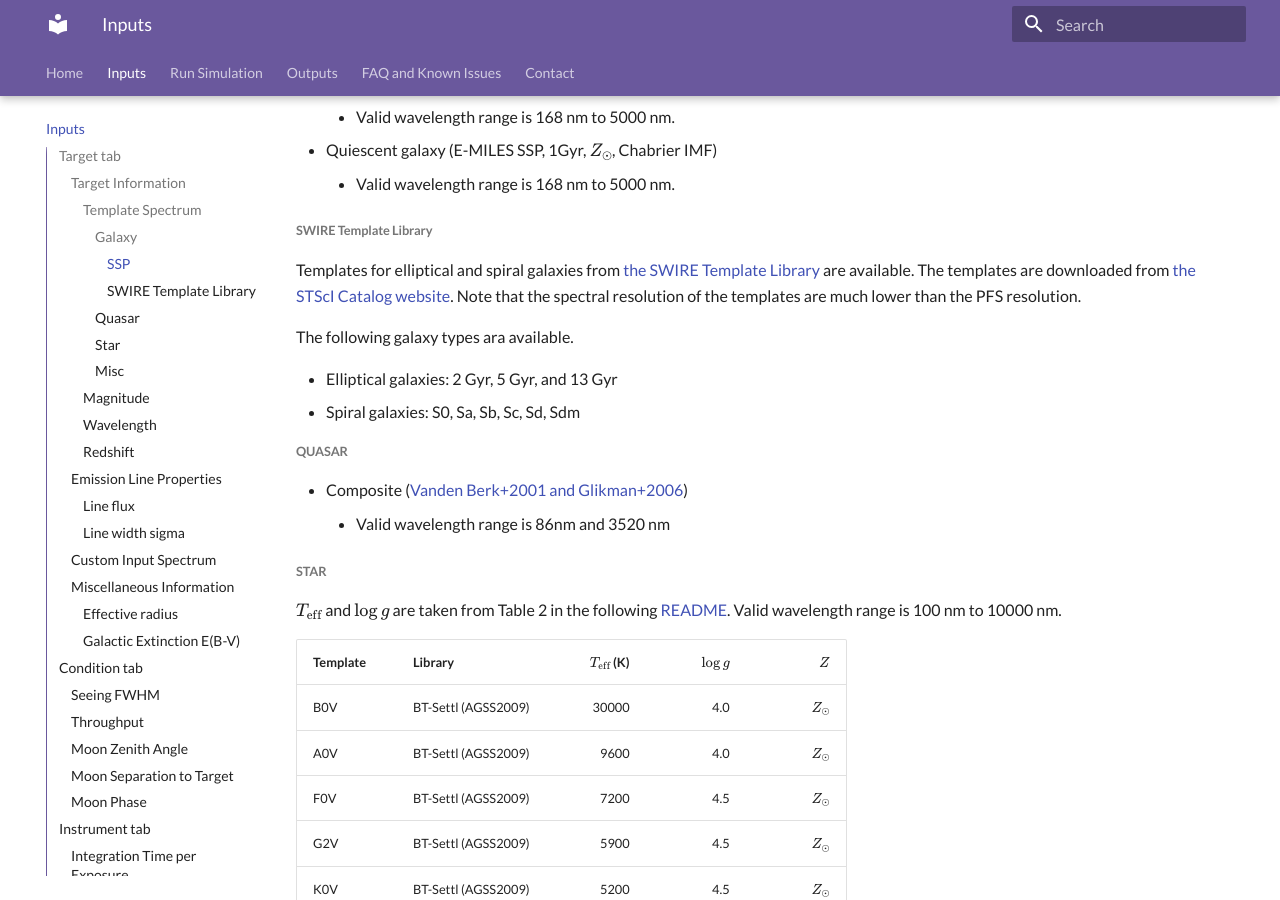
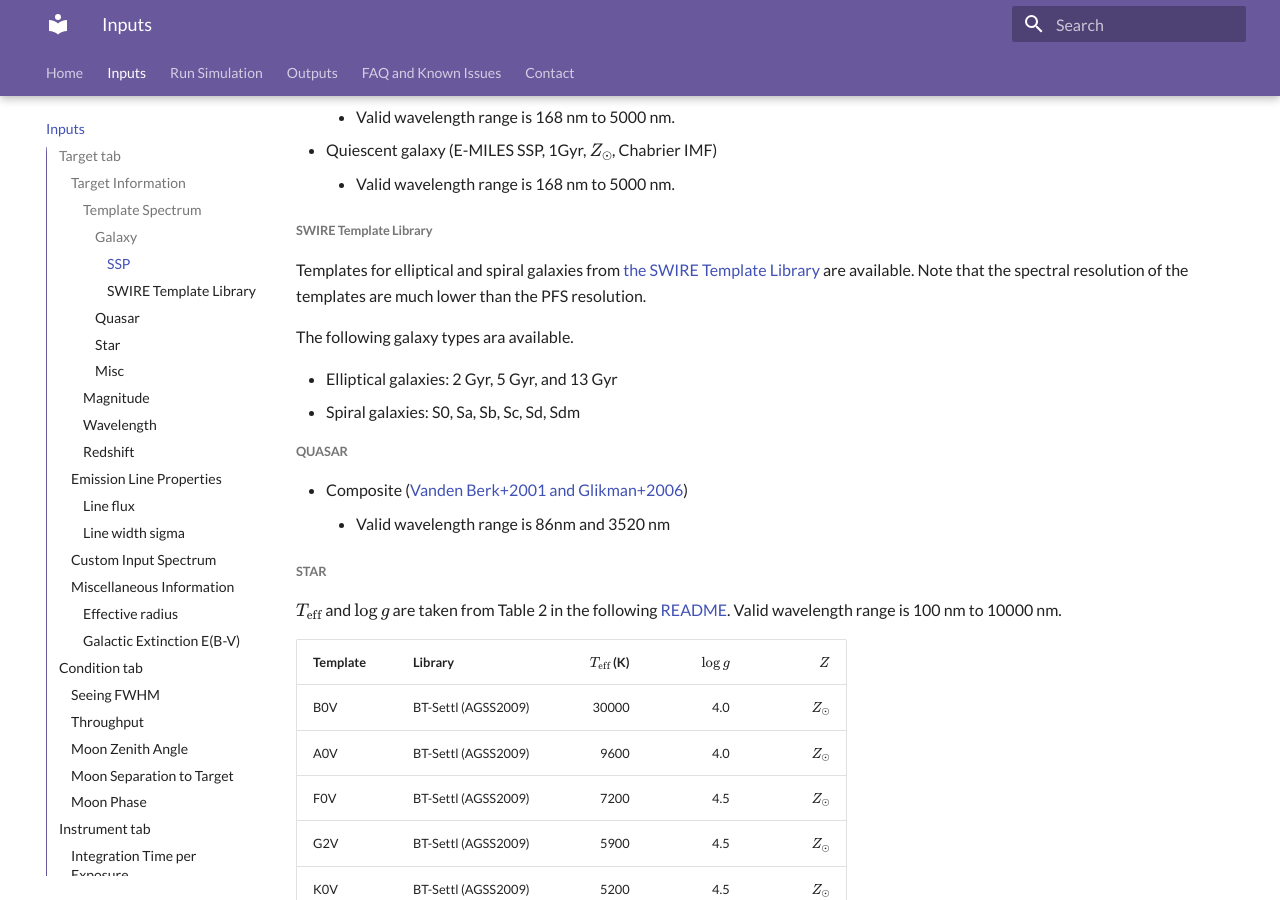
Before and after one commit to Subaru-PFS/spt_etc_webapp, an MkDocs documentation site: the page built from docs/docs/inputs.md, in a window 1280 px wide and 900 px high, scrolled down 502 px. Built offline with MkDocs 1.6.1 and Material for MkDocs 9.7.7, drawn with Linux system fonts in a browser that asks for light colours.

Commit message:
documentation update

```diff
--- a/docs/docs/inputs.md
+++ b/docs/docs/inputs.md
@@ -21,7 +21,7 @@ Dropdown list of template spectra. Currently, the following templates are availa
 
 ###### SWIRE Template Library
 
-Templates for elliptical and spiral galaxies from [the SWIRE Template Library](http://www.iasf-milano.inaf.it/~polletta/templates/swire_templates.html) are available. The templates are downloaded from [the STScI Catalog website](https://www.stsci.edu/hst/instrumentation/reference-data-for-calibration-and-tools/astronomical-catalogs/swire-galaxies). Note that the spectral resolution of the templates are much lower than the PFS resolution.
+Templates for elliptical and spiral galaxies from [the SWIRE Template Library](http://www.iasf-milano.inaf.it/~polletta/templates/swire_templates.html) are available. Note that the spectral resolution of the templates are much lower than the PFS resolution.
 
 The following galaxy types ara available.
 
```
